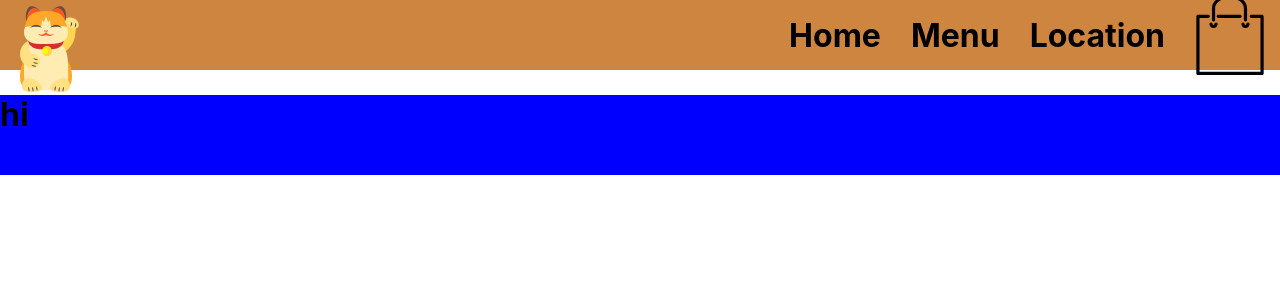
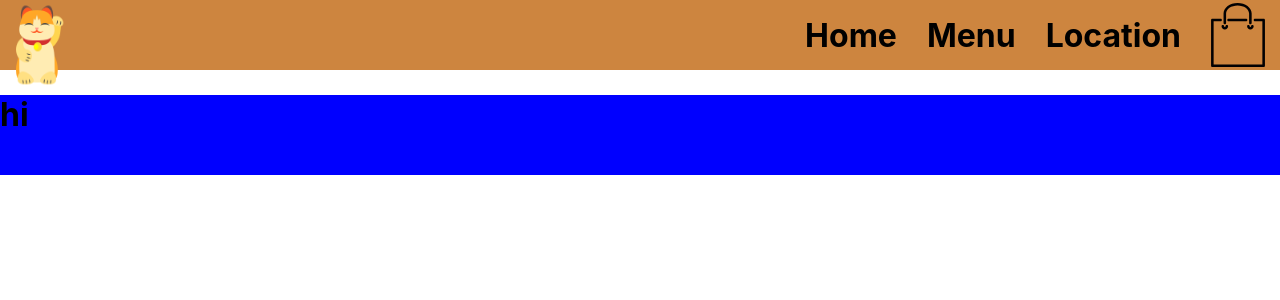
Before and after one commit to PriscillaCom/Pho-Get-Me-Not, a React (Create React App) app: page / in a window 1280 px wide. Shown: the top 300 px of the page. Built offline with nearby package versions, Linux system fonts and the light colour scheme.

Commit message:
Added Navigator

```diff
--- a/src/components/Navigator/Navigator.css
+++ b/src/components/Navigator/Navigator.css
@@ -6,6 +6,11 @@
     background-color: peru;
     margin-bottom: 25px;
 
+}
+
+.logo{
+    height: 11vh;
+    width: 6vw;
 }
 
 .optionsContainer {
@@ -20,8 +25,8 @@
     cursor: pointer;
 }
 
-.shoppingOption {
-    height: 10vh;
+.shoppingIcon {
+    height: 8vh;
     margin: 10px;
     cursor: pointer;
 }
--- a/src/components/Navigator/Navigator.jsx
+++ b/src/components/Navigator/Navigator.jsx
@@ -10,13 +10,13 @@ import './Navigator.css';
 const Navigator = () => (
     <div className="navigator">
         <div className='logoContainer'>
-            <img src={Logo} alt='Hello Cat Logo' />
+            <img src={Logo} alt='Hello Cat Logo' className='logo'/>
         </div>
         <div className='optionsContainer'>
             <h1 className='options'>Home</h1>
             <h1 className='options'>Menu</h1>
             <h1 className='options'>Location</h1>
-            <ShoppingIcon className='shoppingOption'/>
+            <ShoppingIcon className='shoppingIcon'/>
         </div>
     </div>
 );
```
